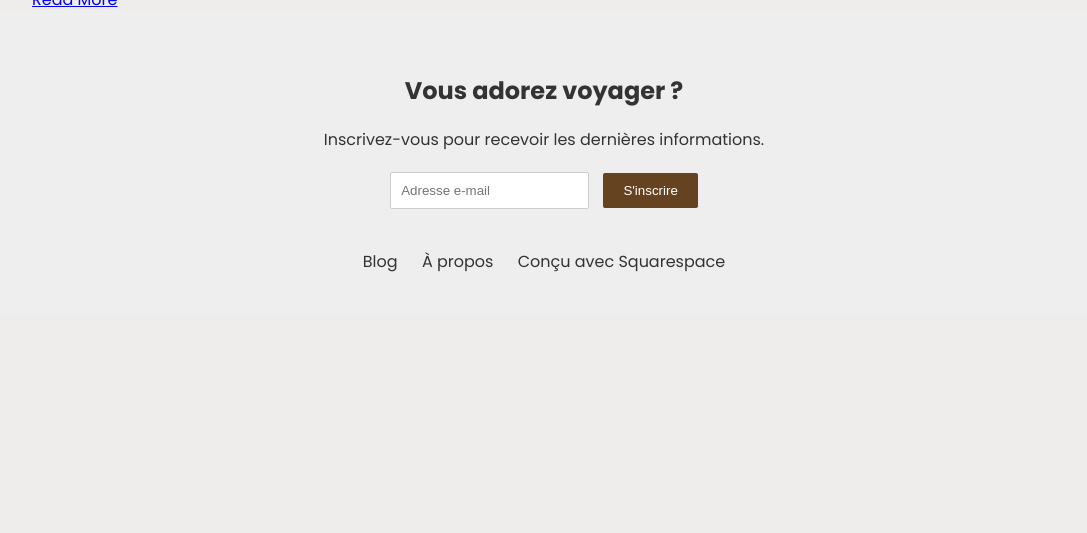
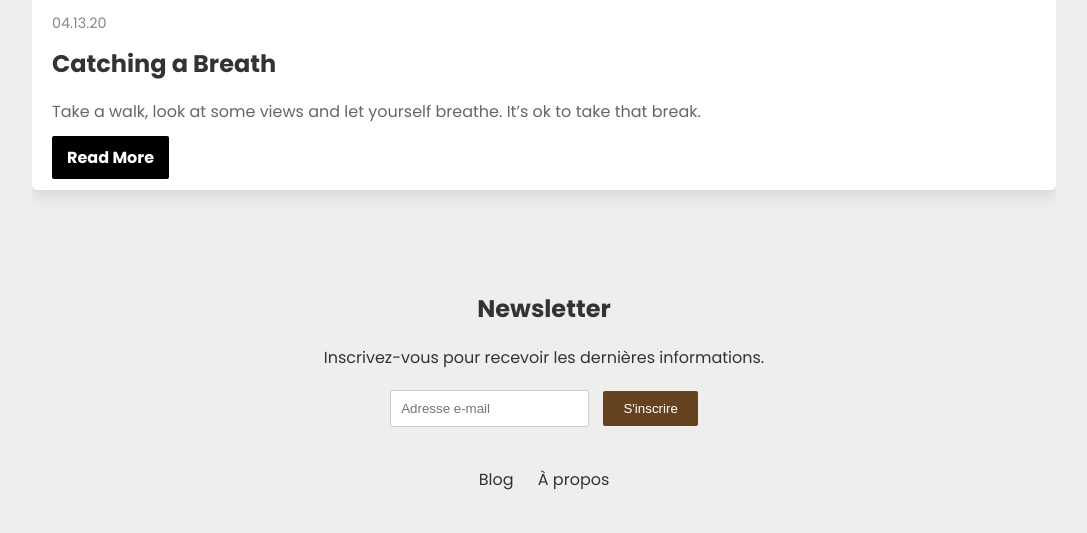
Before and after one commit to vulturescapital/main, a PHP site: page / in a window 1280 px wide. Shown: the part 1501-2034 px from the top of the page, without its empty margins (96-1183 px from the left). Before the commit the page ends 1773 px from the top, so only its background shows below. Run offline with PHP 8.4, Linux system fonts and the light colour scheme; some libraries are stand-ins or nearby versions.

Commit message:
Commit 1

```diff
--- a/css/styles.css
+++ b/css/styles.css
@@ -130,3 +130,47 @@ header .main-nav a:hover {
         margin: 10px 0; /* Adjust as needed */
     }
 }
+.post {
+    background: #fff; /* Un fond blanc pour faire ressortir le post */
+    padding: 20px; /* Ajout d'espace autour du contenu */
+    margin-bottom: 40px; /* Espace entre les posts */
+    box-shadow: 0 5px 15px rgba(0,0,0,0.1); /* Ombre subtile pour le relief */
+    border-radius: 5px; /* Bords légèrement arrondis */
+}
+
+.post img {
+    max-width: 100%; /* Permet à l'image de s'adapter à la largeur du conteneur */
+    height: auto;
+    border-radius: 5px 5px 0 0; /* Arrondir les coins supérieurs */
+}
+
+.post-date {
+    color: #888;
+    font-size: 0.9em;
+    margin-top: 5px;
+}
+
+.post h2 {
+    font-size: 1.5em; /* Taille de police plus grande pour le titre */
+    color: #333;
+    margin: 10px 0; /* Espace autour du titre */
+}
+
+.post p {
+    color: #666;
+    margin-bottom: 20px; /* Espace avant le bouton 'Lire plus' */
+}
+
+.read-more {
+    background-color: #000;
+    color: #fff;
+    text-decoration: none;
+    padding: 10px 15px;
+    border-radius: 2px; /* Bords arrondis pour le bouton */
+    font-weight: bold; /* Texte en gras pour le bouton */
+    transition: background-color 0.3s ease; /* Animation de fond au survol */
+}
+
+.read-more:hover {
+    background-color: #555; /* Changement de couleur au survol */
+}
--- a/footer.php
+++ b/footer.php
@@ -2,7 +2,7 @@
 
 <footer class="site-footer">
     <div class="footer-content">
-        <h2>Vous adorez voyager ?</h2>
+        <h2>Newsletter</h2>
         <p>Inscrivez-vous pour recevoir les dernières informations.</p>
         <form class="subscription-form">
             <input type="email" placeholder="Adresse e-mail" required>
@@ -11,7 +11,6 @@
         <nav class="footer-nav">
             <a href="#">Blog</a>
             <a href="#">À propos</a>
-            <a href="#">Conçu avec Squarespace</a>
         </nav>
     </div>
 </footer>
--- a/header.php
+++ b/header.php
@@ -10,7 +10,7 @@
 <body>
 <header>
     <div class="container header-content">
-        <h1><a href="index.php" class="header-logo">Vultures</a></h1>
+        <h1><a href="index.php" class="header-logo">Vultures Capital</a></h1>
         <nav class="main-nav">
             <ul>
                 <li><a href="#">Blog</a></li>
```
